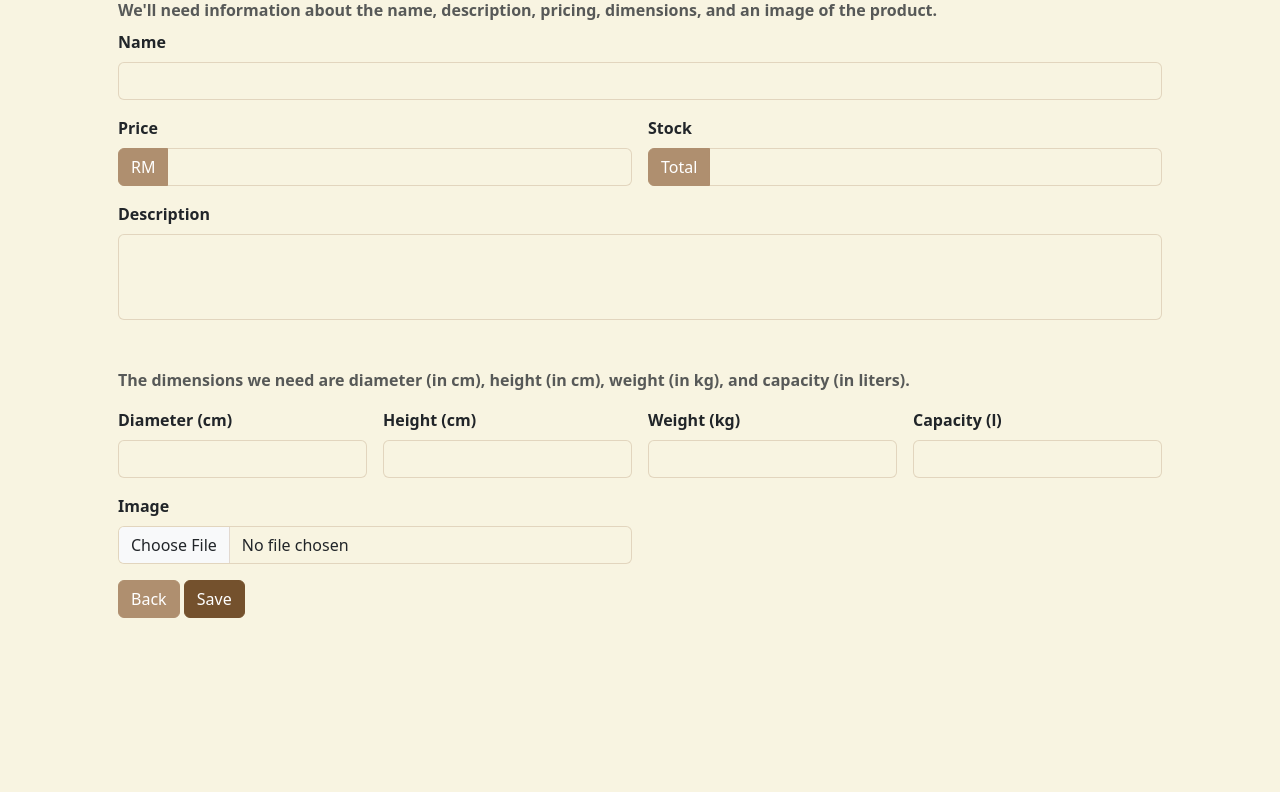
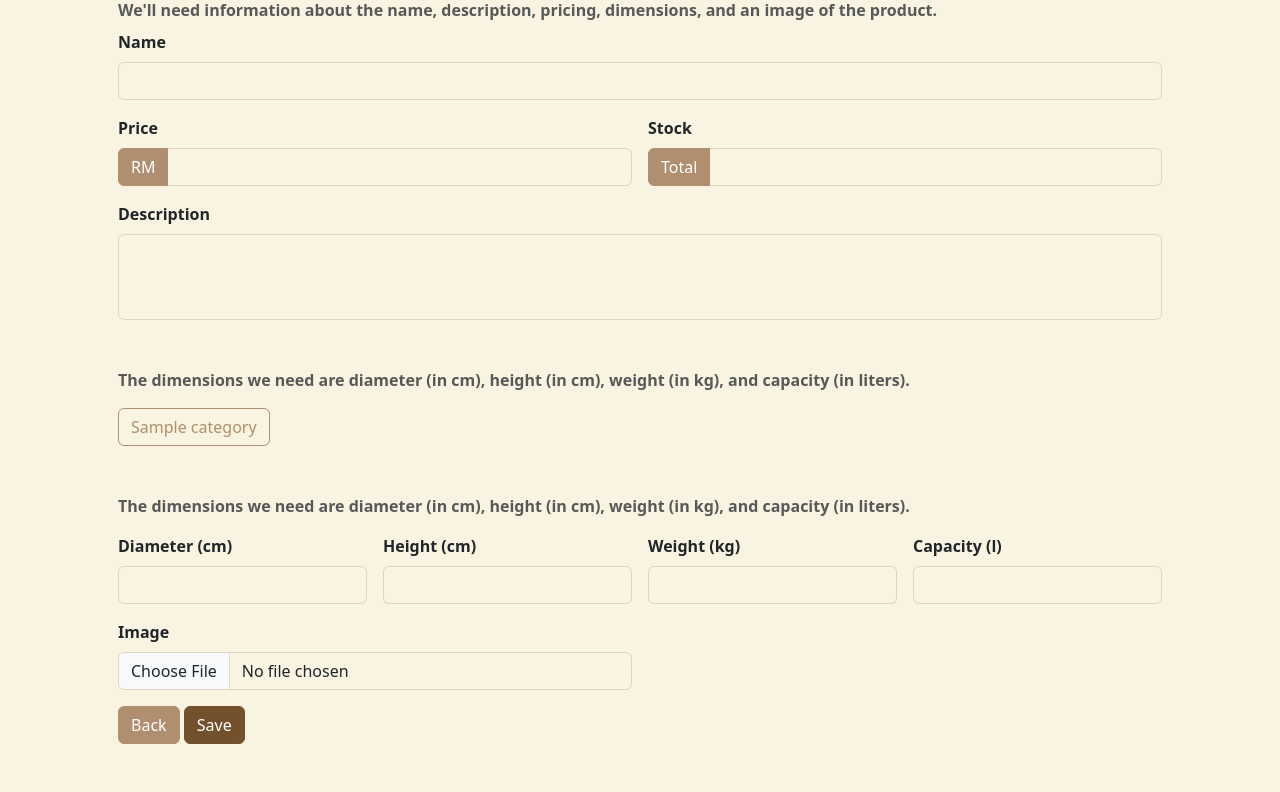
Before and after one commit to Radixactivetea/StarLightARShop, a PHP site: template src/pages/seller/seller-product.form.php in a window 1280 px wide. Shown: the part 202-994 px from the top of the page. Before the commit the page ends 820 px from the top, so only its background shows below. Run offline with PHP 8.4, Linux system fonts and the light colour scheme; the template is opened without the code that fills it: most values are stand-ins (such as "Sample title", 1, 10 or a date in 2020); data that the repository does not hold is empty; some libraries are stand-ins or nearby versions.

Commit message:
create product

```diff
--- a/src/controllers/product.php
+++ b/src/controllers/product.php
@@ -23,7 +23,7 @@ $product = $db->query('SELECT * FROM product WHERE product_id = :id', ['id' => $
 
 $products = $db->query('SELECT * FROM product ORDER BY RAND() LIMIT 4')->fetchAll();
 
-$dimensions = $db->query('SELECT * FROM dimensions WHERE dimension_id = :id', ['id' => $product['dimension_id']])->fetchAll();
+$dimensions = $db->query('SELECT * FROM dimensions WHERE product_id = :id', ['id' => $product['product_id']])->fetchAll();
 
 $showReview = $db->query('SELECT * FROM `review&rating` WHERE product_id = :id', ['id' => $id])->fetchAll();
 
--- a/src/controllers/shop.php
+++ b/src/controllers/shop.php
@@ -14,7 +14,7 @@ $priceSort = isset($_GET['price_sort']) && in_array($_GET['price_sort'], ['low_h
 
 $isChecked = false;
 
-$product_query = "SELECT p.* FROM product p
+$product_query = "SELECT DISTINCT p.* FROM product p
     JOIN product_category pc ON p.product_id = pc.product_id
     WHERE p.stock_level > 0";
 
--- a/src/pages/seller/seller-product.form.php
+++ b/src/pages/seller/seller-product.form.php
@@ -55,6 +55,20 @@
                 and
                 capacity (in liters).
             </p>
+            <?php foreach ($category as $cat): ?>
+                <div class="col-md-3">
+                    <input type="checkbox" name="categories[]" value="<?= $cat['category_id'] ?>" class="btn-check"
+                        id="category-<?= $cat['category_id'] ?>" autocomplete="off" <?php if (in_array($cat['category_id'], $selectedCategories)): ?> checked <?php endif; ?>>
+
+                    <label class="btn btn-outline-primary category-btn" for="category-<?= $cat['category_id'] ?>">
+                        <?= htmlspecialchars($cat['name']) ?>
+                    </label>
+                </div>
+            <?php endforeach; ?>
+            <p class="text-muted m-0 mt-5">The dimensions we need are diameter (in cm), height (in cm), weight (in kg),
+                and
+                capacity (in liters).
+            </p>
             <div class="col-md-3">
                 <label for="diameter" class="form-label">Diameter (cm)</label>
                 <input type="number" class="form-control" id="diameter" name="diameter" min="0" step="0.1">
```
Also changed, not shown: src/controllers/seller/seller-product-form.php (+10 -0 lines), src/controllers/seller/seller-products.php (+28 -2 lines), public/upload/product/Stoneware Tapas Bowl.png (added).
